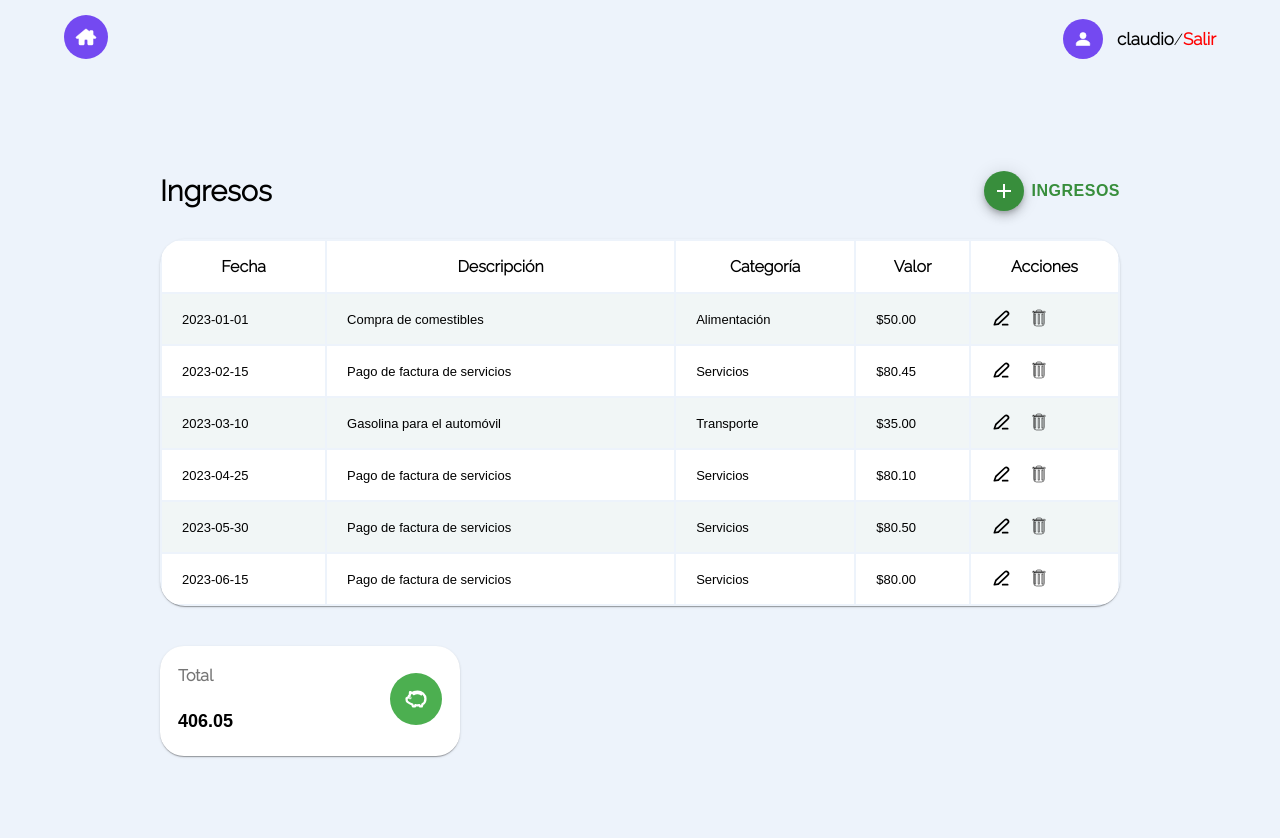
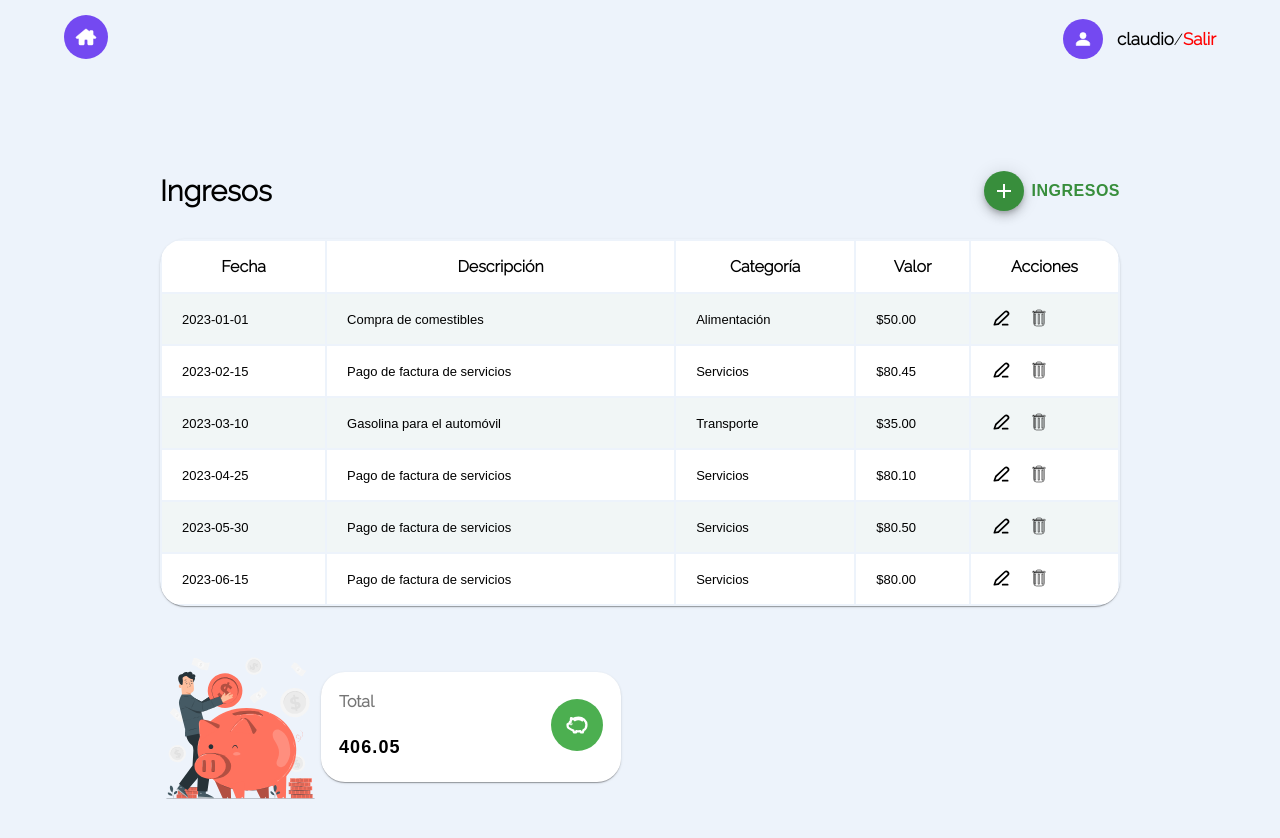
Before and after one commit to cwweb2020/spend-check, a React (Create React App) app: page /ingresos in a window 1280 px wide. Shown: the top 838 px of the page. Before the commit the page ends 800 px from the top, so only its background shows below. Built offline with nearby package versions, Linux system fonts and the light colour scheme; a web font is replaced by a local one.

Commit message:
ultimos cambios antes de la clase

```diff
--- a/src/components/SaldoCard.jsx
+++ b/src/components/SaldoCard.jsx
@@ -10,15 +10,31 @@ const SaldoCard = () => {
             <div className="wrapper-balance-card">
               <ul>
                 <li>
-                  <h4>Ingresos</h4> <h4 style={{ color: "#388e3c" }}>$960</h4>
+                  <h4>Ingresos</h4>{" "}
+                  <h4
+                    className="balance-card-number"
+                    style={{ color: "#388e3c" }}
+                  >
+                    $960
+                  </h4>
                 </li>
                 <li>
-                  <h4>Gastos</h4> <h4 style={{ color: "red" }}>$350</h4>
+                  <h4>Gastos</h4>{" "}
+                  <h4 className="balance-card-number" style={{ color: "red" }}>
+                    $350
+                  </h4>
                 </li>
                 <hr />
                 <li>
-                  <h4 style={{ color: "black", fontStyle: "italic" }}>SALDO</h4>{" "}
-                  <h4 style={{ color: "black", fontStyle: "italic" }}>$610</h4>
+                  <h4 style={{ color: "black", fontStyle: "italic" }}>
+                    Saldo Actual
+                  </h4>{" "}
+                  <h4
+                    className="balance-card-number"
+                    style={{ color: "black", fontStyle: "italic" }}
+                  >
+                    $610
+                  </h4>
                 </li>
               </ul>
             </div>
--- a/src/components/Table.jsx
+++ b/src/components/Table.jsx
@@ -7,6 +7,10 @@ import iconChancho from "../assets/icons/chancho.svg";
 import TheadTable from "./TheadTable";
 import TableButton from "./TableButton";
 import Flotante from "./material-icons/Flotante";
+import money from "../assets/img/money.svg";
+import expenses from "../assets/img/expenses.svg";
+
+//
 
 const Table = ({ titulo, button, bg }) => {
   const [data, setData] = useState(datos);
@@ -70,6 +74,11 @@ const Table = ({ titulo, button, bg }) => {
         </div>
       </section>
       <div className="box">
+        <img
+          src={titulo === "Ingresos" ? money : expenses}
+          alt=""
+          width="161px"
+        />
         <div className="box-wrapper">
           <Card
             title={"Total"}
--- a/src/styles/balanceCard.scss
+++ b/src/styles/balanceCard.scss
@@ -37,12 +37,15 @@
             display: flex;
             justify-content: space-between;
             margin-bottom: 0.9375em;
-            font-size: 1.1em;
+            font-size: 1em;
 
             h4 {
-              color: #666666;
+              //  color: #666666;
               font-family: "Numans";
-              letter-spacing: 2px;
+              letter-spacing: 1px;
+            }
+            .balance-card-number {
+              letter-spacing: 3px;
             }
           }
           hr {
--- a/src/styles/card.scss
+++ b/src/styles/card.scss
@@ -51,15 +51,19 @@
   background-color: white;
   box-shadow: $shadow;
   cursor: pointer;
+  width: 100%;
+
   .card-wrapper {
     min-height: 6.875em;
     padding: 20px 18px 24px;
     display: flex;
     justify-content: space-between;
+
     .expenses {
       display: flex;
       flex-direction: column;
       justify-content: space-between;
+
       h4 {
         color: rgba(0, 0, 0, 0.54);
         font-size: 1em;
@@ -68,6 +72,7 @@
         font-size: 1.125em;
         margin: 0;
         font-family: "Numans", sans-serif;
+        letter-spacing: 1.1px;
       }
     }
 
--- a/src/styles/gastosIngresos.scss
+++ b/src/styles/gastosIngresos.scss
@@ -194,7 +194,12 @@
   margin: auto;
   margin-top: 40px;
 
+  display: flex;
+
   .box-wrapper {
     width: 18.75em;
+
+    display: flex;
+    align-items: center;
   }
 }
```
Also changed, not shown: src/assets/img/money.svg (added).
